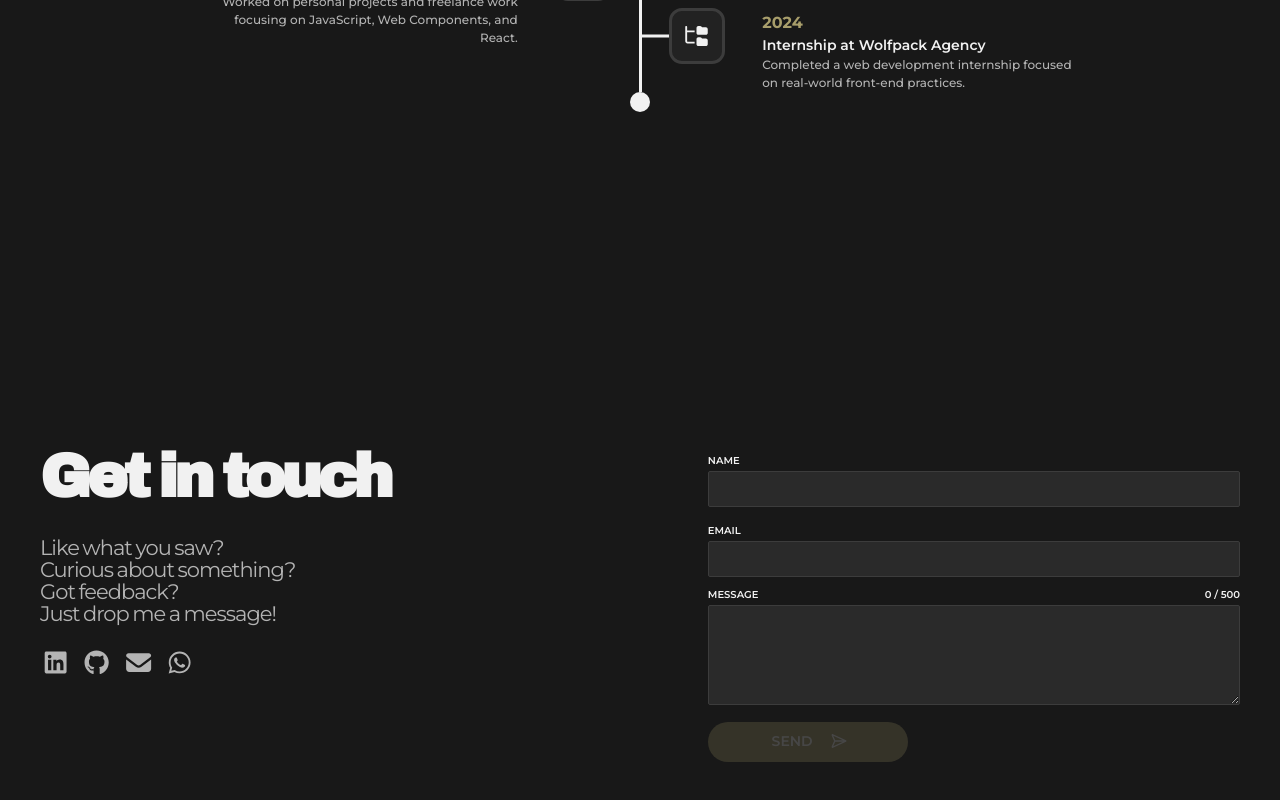
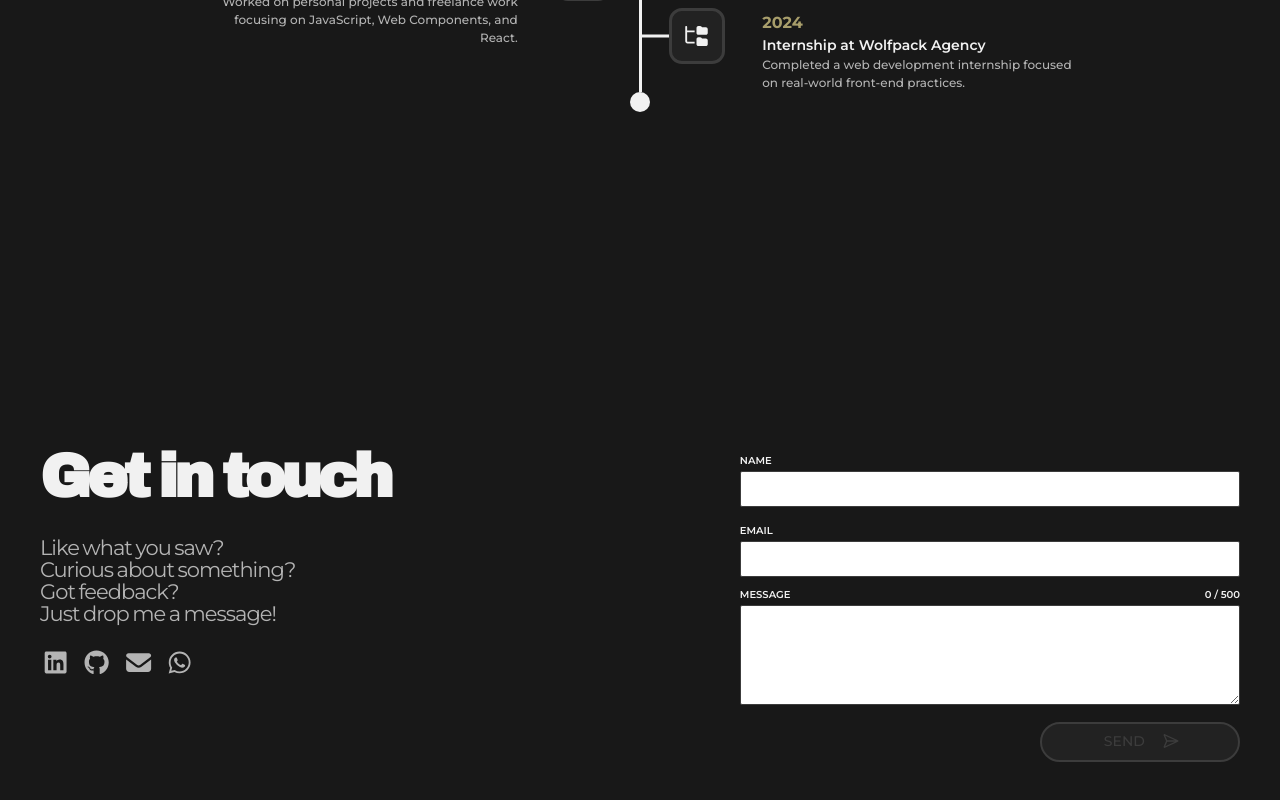
Before and after one commit to rafainsunza/portfolio, a React (Vite) app: page / in a window 1280 px wide. Shown: the part 4035-4835 px from the top of the page. Built offline with nearby package versions, Linux system fonts and the light colour scheme.

Commit message:
Restyle contact form and use of CAPTCHA

```diff
--- a/index.html
+++ b/index.html
@@ -8,6 +8,9 @@
       href="https://fonts.googleapis.com/css2?family=Archivo+Black&family=Montserrat:ital,wght@0,100..900;1,100..900&display=swap"
       rel="stylesheet"
     />
+
+    <script src="https://www.google.com/recaptcha/api.js" async defer></script>
+
     <meta name="viewport" content="width=device-width, initial-scale=1.0" />
     <title>portfolio</title>
   </head>
--- a/src/components/contact/contact.jsx
+++ b/src/components/contact/contact.jsx
@@ -5,11 +5,16 @@ import SocialMediaBox from "../social-media-box/social-media-box";
 import { FontAwesomeIcon } from "@fortawesome/react-fontawesome";
 import { faCheck, faSpinner, faTriangleExclamation } from "@fortawesome/free-solid-svg-icons";
 import { faPaperPlane } from "@fortawesome/free-regular-svg-icons";
-import React, { useEffect, useState } from "react";
+import React, { useEffect, useRef, useState } from "react";
 import validator from "validator";
 
 const Contact = () => {
   const { translation } = useTranslations();
+
+  const captchaRef = useRef(null);
+  const captchaId = useRef(null);
+
+  const [captchaSolved, setCaptchaSolved] = useState(false);
 
   const [name, setName] = useState("");
   const [nameTouched, setNameTouched] = useState(false);
@@ -36,6 +41,9 @@ const Contact = () => {
 
     const form = new FormData(e.target);
     const honeyPotValue = form.get("tel");
+
+    const captchaToken = window.grecaptcha.getResponse(captchaId.current);
+    if (!captchaToken) return;
 
     if (!isValid || isSending || honeyPotValue) return;
 
@@ -88,6 +96,10 @@ const Contact = () => {
       }, 5000);
     } finally {
       setIsSending(false);
+
+      if (window.grecaptcha && captchaId.current !== null) {
+        window.grecaptcha.reset(captchaId.current);
+      }
     }
   };
 
@@ -154,6 +166,27 @@ const Contact = () => {
       setIsValid(true);
     } else setIsValid(false);
   }, [isValidName, isValidEmail, messageLength]);
+
+  // CAPTCHA
+  useEffect(() => {
+    if (window.grecaptcha && captchaRef.current && captchaId.current === null) {
+      captchaId.current = window.grecaptcha.render(captchaRef.current, {
+        sitekey: "6LemqS8sAAAAAJJy-zZD_rttwBAi8kFuvVOO2NU-",
+        theme: "dark",
+        callback: () => {
+          setCaptchaSolved(true);
+        },
+
+        "expired-callback": () => {
+          setCaptchaSolved(false);
+        },
+
+        "error-callback": () => {
+          setCaptchaSolved(false);
+        },
+      });
+    }
+  }, []);
 
   return (
     <div className="contact">
@@ -237,7 +270,7 @@ const Contact = () => {
         <div className="contact__form__group">
           <label htmlFor="message" className="contact__form__group__message__label">
             {translation("contact.form.message")}
-            <span className="contact__form__message__count">
+            <span className={`contact__form__message__count ${messageLength >= minMessageLength && "valid"}`}>
               {messageLength} / {maxMessageLength}
             </span>
           </label>
@@ -255,10 +288,13 @@ const Contact = () => {
           </div>
         </div>
 
+        <div className="button__captcha__wrapper">
+          <div className={"captcha__wrapper"} ref={captchaRef}></div>
+
           <button
             type="submit"
-          className={`contact__form__submit-button ${isValid ? "active" : ""}`}
-          disabled={!isValid || isSending}
+            className={`contact__form__submit-button ${isValid && captchaSolved ? "active" : ""}`}
+            disabled={!isValid || isSending || !captchaSolved}
           >
             {!isSending ? (
               <>
@@ -270,6 +306,7 @@ const Contact = () => {
               </div>
             )}
           </button>
+        </div>
 
         {successMessage && (
           <div className={`contact__form__success__message ${submitted ? "success" : "fail"}`}>
--- a/src/components/contact/contact.scss
+++ b/src/components/contact/contact.scss
@@ -4,6 +4,7 @@
   @media (min-width: $breakpoint-lg) {
     display: grid;
     align-content: center;
+    column-gap: $space-xxl;
     grid-template-areas:
       "title form"
       "subtitle form"
@@ -66,6 +67,11 @@
       margin: 0;
     }
 
+    &__message__count.valid {
+      color: green;
+      font-weight: bold;
+    }
+
     &__group {
       & label {
         font-size: $font-size-xs;
@@ -84,10 +90,6 @@
           justify-content: space-between;
           margin-bottom: 3px;
         }
-
-        &__count {
-          color: var(--secondary-text);
-        }
       }
 
       &.invalid {
@@ -105,10 +107,6 @@
 
       &.valid {
         & .contact__form__input {
-          background-color: #ccffcf;
-          border: 2px solid green;
-          color: #1a1a18;
-
           &__icon,
           &__error-message {
             color: green;
@@ -122,16 +120,13 @@
       border: 1px solid var(--border);
       border-radius: 2px;
       width: 100%;
-      background-color: var(--input-background);
-      color: var(--primary-text);
+      color: #181818;
       transition: transform 0.2s ease, background-color 0.3s ease;
 
       &:focus,
       &:active {
         outline: none;
-        background-color: white;
         transform: scale(1.01);
-        color: #1a1a18;
       }
 
       &.tel {
@@ -157,23 +152,31 @@
     }
 
     &__submit-button {
-      max-width: 200px;
+      width: 200px;
       height: 40px;
       border-radius: 20px;
       border: 0;
-      font-weight: 600;
+      margin: $space-sm 0;
+      font-weight: 500;
       font-size: $font-size-md;
-      background-color: var(--accent);
-      color: white;
-      opacity: 0.2;
-      transition: opacity 0.3s ease, filter 0.3s ease;
+      background-color: var(--container-background);
+      color: var(--border);
+      border: 2px solid var(--border);
+      transition: color 0.3s ease, background-color 0.3s ease, border 0.3s ease, filter 0.3s ease;
+
+      @media (min-width: $breakpoint-md) {
+        margin: 0;
+      }
 
       &.active {
         opacity: 1;
         cursor: pointer;
+        background-color: var(--accent);
+        color: #f1f1f1;
+        border-color: var(--accent);
 
         &:hover {
-          filter: brightness(125%);
+          filter: brightness(110%);
         }
       }
 
@@ -245,6 +248,22 @@
   }
 }
 
+.button__captcha__wrapper {
+  display: flex;
+  flex-direction: column;
+  gap: $space-md;
+
+  @media (min-width: $breakpoint-md) {
+    flex-direction: row;
+    justify-content: space-between;
+    align-items: flex-end;
+  }
+}
+
+.captcha__wrapper {
+  margin-top: $space-xxs;
+}
+
 @keyframes spin {
   from {
     transform: rotate(0deg);
--- a/src/index.scss
+++ b/src/index.scss
@@ -33,7 +33,7 @@ $secondary-font: "Archivo Black", sans-serif;
 
   // --background: #f4f3ef;
   // --container-background: #e6e4df;
-  --input-background: #e9e7e2;
+  --input-background: #f4f3ef;
   --primary-text: #1a1a18;
   --secondary-text: #6f6f6d;
   --accent: #9a8f56;
@@ -44,7 +44,7 @@ $secondary-font: "Archivo Black", sans-serif;
 [data-theme="dark"] {
   --background: #181818;
   --container-background: #222222;
-  --input-background: #2a2a2a;
+  --input-background: #f4f3ef;
   --primary-text: #f1f1f1;
   --secondary-text: #b4b4b4;
   --accent: #a89e6b;
```
Lines whose indentation alone changed are shown as unchanged.
